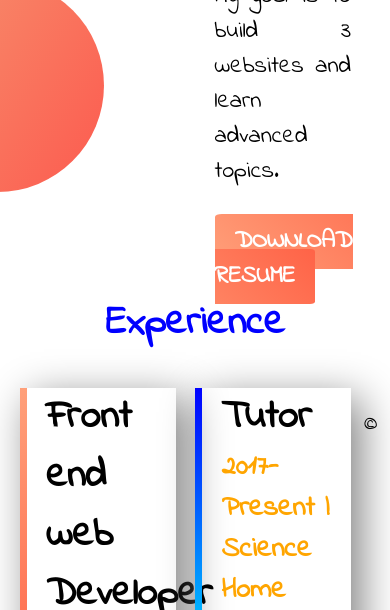
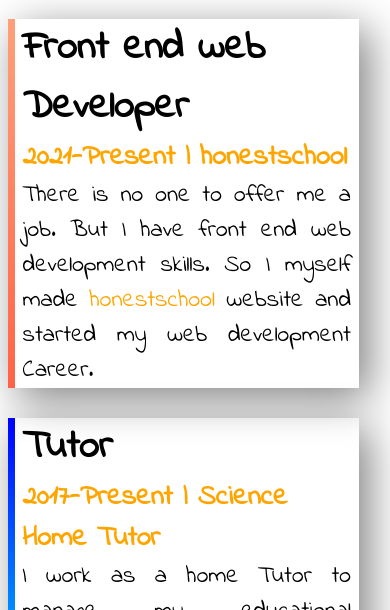
Before and after one commit to coderMojnu/web-portfolio, a plain HTML site: page index.html in a window 390 px wide. Shown: the part 1390-2000 px from the top of the page. Drawn offline with Linux system fonts and the light colour scheme.

Commit message:
add responsive design

```diff
--- a/css/style.css
+++ b/css/style.css
@@ -81,3 +81,40 @@ footer p {
     text-align: center;
     font-size: 20px;
 }
+@media (max-width: 700px) {
+    .half-width {
+        clear: both;
+        width: 90%;
+        height: 100%;
+        margin-left: 2%;
+        padding-left: 2%;
+    }
+    section {
+        width: 100%;
+        height: 100%;
+    }
+    .top-banner {
+        background-image: none;
+    }
+    .top-banner > .half-width > img {
+        display: none;
+    }
+    .experience-area {
+        background-image: none;
+    }
+    .experience-word {
+    text-align: left;
+    margin-left: 2%;
+    padding-left: 2%;
+    }
+    #box-1, #box-2 {
+        height: 100%;
+    }
+    #box-2 {
+        margin-top: 30px;
+        margin-bottom: 50px;
+    }
+    footer {
+        clear: both;
+    }
+}
```
Also changed, not shown: index.html (+2 -0 lines).
